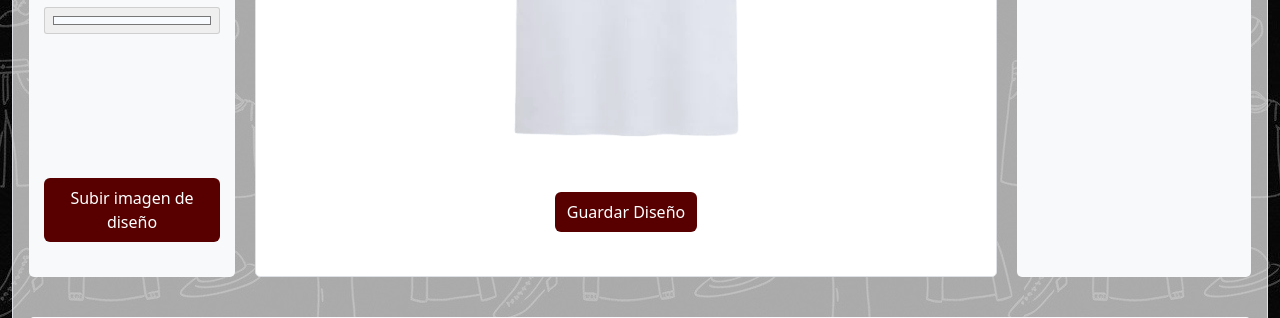
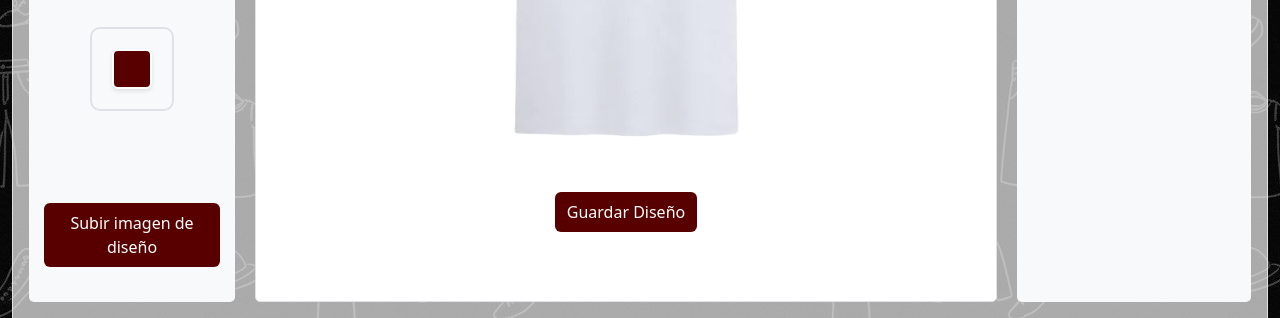
Before and after one commit to Sebastian-LC/Tienda-de-ropa, a Python web app: template views/dashboard_user.html in a window 1280 px wide, after a click on "Creación de prendas". Shown: the part 587-905 px from the top of the page. Run offline with Jinja, Linux system fonts and the light colour scheme; the template is opened without the code that fills it, so the values that code supplies are empty.

Commit message:
se agrego la positibilidad de agregar color al usuario de manera limitada, y tambien se implemento el filtro de productos en la  tabla  informes del usuario, para que solo salgan las prendas creadas por el usuario y no de los demas usuarios.

```diff
--- a/controllers/main.py
+++ b/controllers/main.py
@@ -163,10 +163,13 @@
                 # Estados
                 cur.execute("SELECT id_estado, descripcion FROM estados")
                 estados = [{"id": r[0], "descripcion": r[1]} for r in cur.fetchall()]
+                # Colores
+                cur.execute("SELECT id as id, name as nombre, hex_code as codigo_hex FROM colors")
+                colores = [{"id": r[0], "nombre": r[1], "codigo_hex": r[2]} for r in cur.fetchall()]
             finally:
                 db.close()
 
-            self.respond(200, render_template(template_name, user=user, products=products, prendas=prendas, telas=telas, estilos=estilos, moldes=moldes, estados=estados))
+            self.respond(200, render_template(template_name, user=user, products=products, prendas=prendas, telas=telas, estilos=estilos, moldes=moldes, estados=estados, colores=colores))
 
         elif self.path == "/admin/users":
             session_id = self.get_session()
--- a/static/js/dashboard_user.js
+++ b/static/js/dashboard_user.js
@@ -205,6 +205,15 @@
       previewImg.style.setProperty('--selected-color', data.color);
     }
   }
+
+  // Actualizar la selección visual de colores
+  document.querySelectorAll('.color-circle').forEach(circle => {
+    if (circle.getAttribute('data-color') === data.color) {
+      circle.classList.add('selected');
+    } else {
+      circle.classList.remove('selected');
+    }
+  });
 
   // Generar JSON (ya obtenido)
 
@@ -608,7 +617,7 @@
   }
   try { loadTallas(); } catch (e) { console.warn('loadTallas error', e); }
   // Agregar event listeners a todos los inputs
-  const inputs = document.querySelectorAll('select, input');
+  const inputs = document.querySelectorAll('select, input:not(#color)');
   inputs.forEach(input => {
     input.addEventListener('change', updatePreview);
   });
@@ -760,6 +769,9 @@
       }
     });
   }
+
+  // Inicializar selector de colores
+  setupColorSelector();
 });
 
 function showPrendaError(msg) {
@@ -791,3 +803,20 @@
   const emailRegex = /^\S+@\S+\.\S+$/;
   return emailRegex.test(email);
 }
+
+
+// Agregar event listeners para selección de colores
+function setupColorSelector() {
+  document.querySelectorAll('.color-circle').forEach(circle => {
+    circle.addEventListener('click', () => {
+      const color = circle.getAttribute('data-color');
+      document.getElementById('color').value = color;
+      // Remover selección de otros círculos
+      document.querySelectorAll('.color-circle').forEach(c => c.classList.remove('selected'));
+      // Agregar selección al clickeado
+      circle.classList.add('selected');
+      // Actualizar vista previa
+      updatePreview();
+    });
+  });
+}
--- a/static/style/dashboard_user.css
+++ b/static/style/dashboard_user.css
@@ -243,6 +243,41 @@
   border-bottom: none;
   font-size: 0.9em;
 }
+
+
+/* Selector de colores */
+#color-selector {
+  display: flex;
+  justify-content: center;
+  align-items: center;
+  gap: 10px;
+  flex-wrap: wrap;
+  background: #f8f9fa;
+  padding: 20px;
+  border-radius: 10px;
+  border: 2px solid #dee2e6;
+  margin: 20px auto;
+  max-width: 400px;
+}
+
+.color-circle {
+  width: 40px;
+  height: 40px;
+  border-radius: 100%;
+  cursor: pointer;
+  transition: transform 0.2s;
+  border: 2px solid #fff;
+  box-shadow: 0 2px 4px rgba(0,0,0,0.1);
+}
+
+.color-circle:hover {
+  transform: scale(1.1);
+}
+
+.color-circle.selected {
+  border: 3px solid #007bff;
+  box-shadow: 0 0 10px rgba(0,123,255,0.5);
+}
 .actions {
   grid-column: span 3;
   text-align: center;
--- a/views/dashboard_user.html
+++ b/views/dashboard_user.html
@@ -117,8 +117,13 @@
             </div>
             <div class="form-group">
               <label for="color">Color</label>
-              <input type="color" id="color" value="#f8fbff" oninput="updatePreview()">
-            <br><br><br><br><br><br>
+              <div id="color-selector">
+                <!-- loop colores -->
+                <button type="button" class="color-circle" data-color="{item.codigo_hex}" title="{item.nombre}" style="background-color: {item.codigo_hex};"></button>
+                <!-- endloop -->
+              </div>
+              <input type="hidden" id="color" value="#f8fbff">
+              <br><br><br>
               <div class="form-group">
               <button type="button" id="upload-btn">Subir imagen de diseño</button>
               <input type="file" id="upload" accept="image/*" style="display: none;">
@@ -224,8 +229,8 @@
               <th>Fecha</th>
               <th>Prenda</th>
               <th>Estilo</th>
+              <th>Tela</th>
               <th>Talla</th>
-              <th>Tela</th>
               <th>Molde</th>
               <th>Descripción</th>
               <th>Estado</th>
```
Also changed, not shown: db/database.sqlite, 3 other files.
